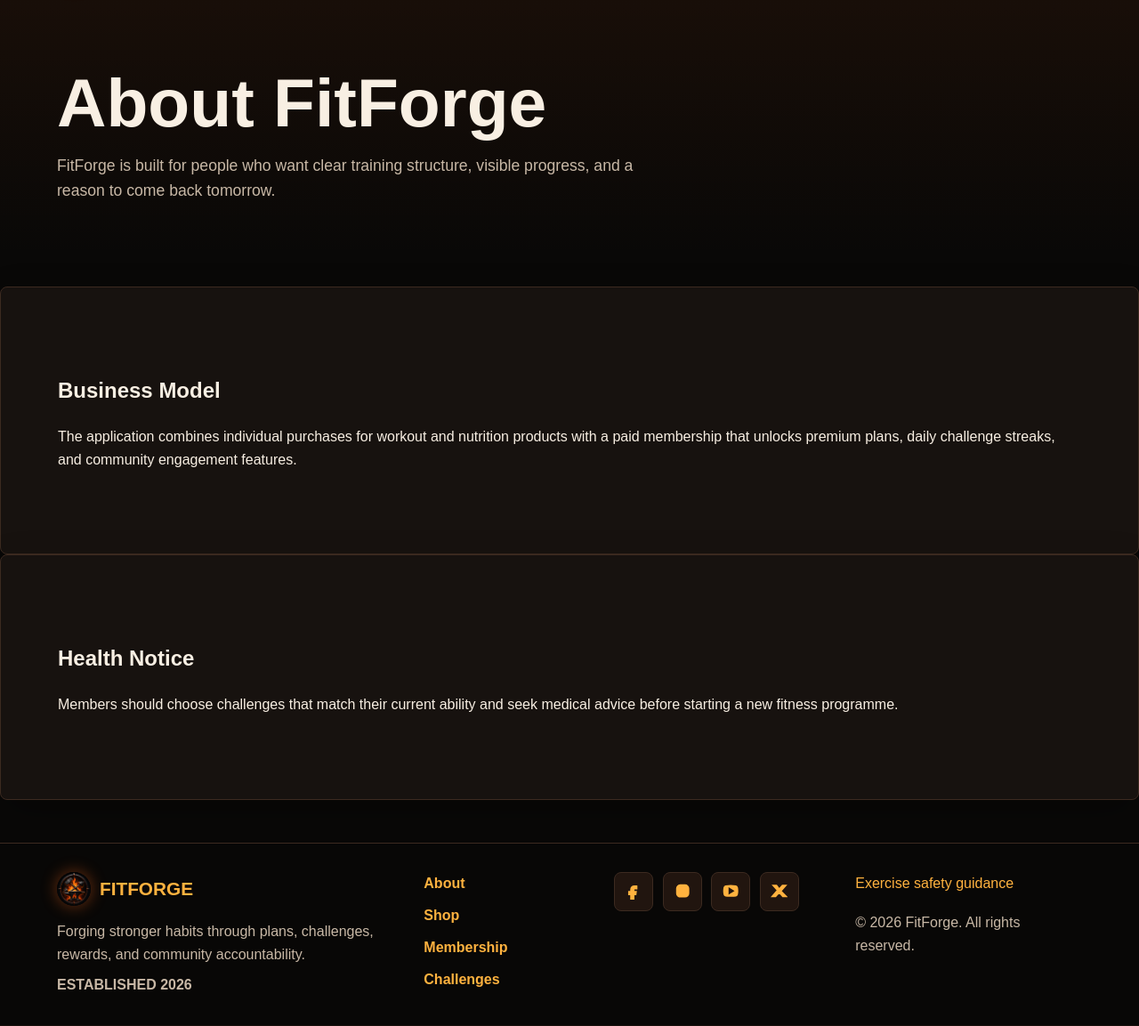
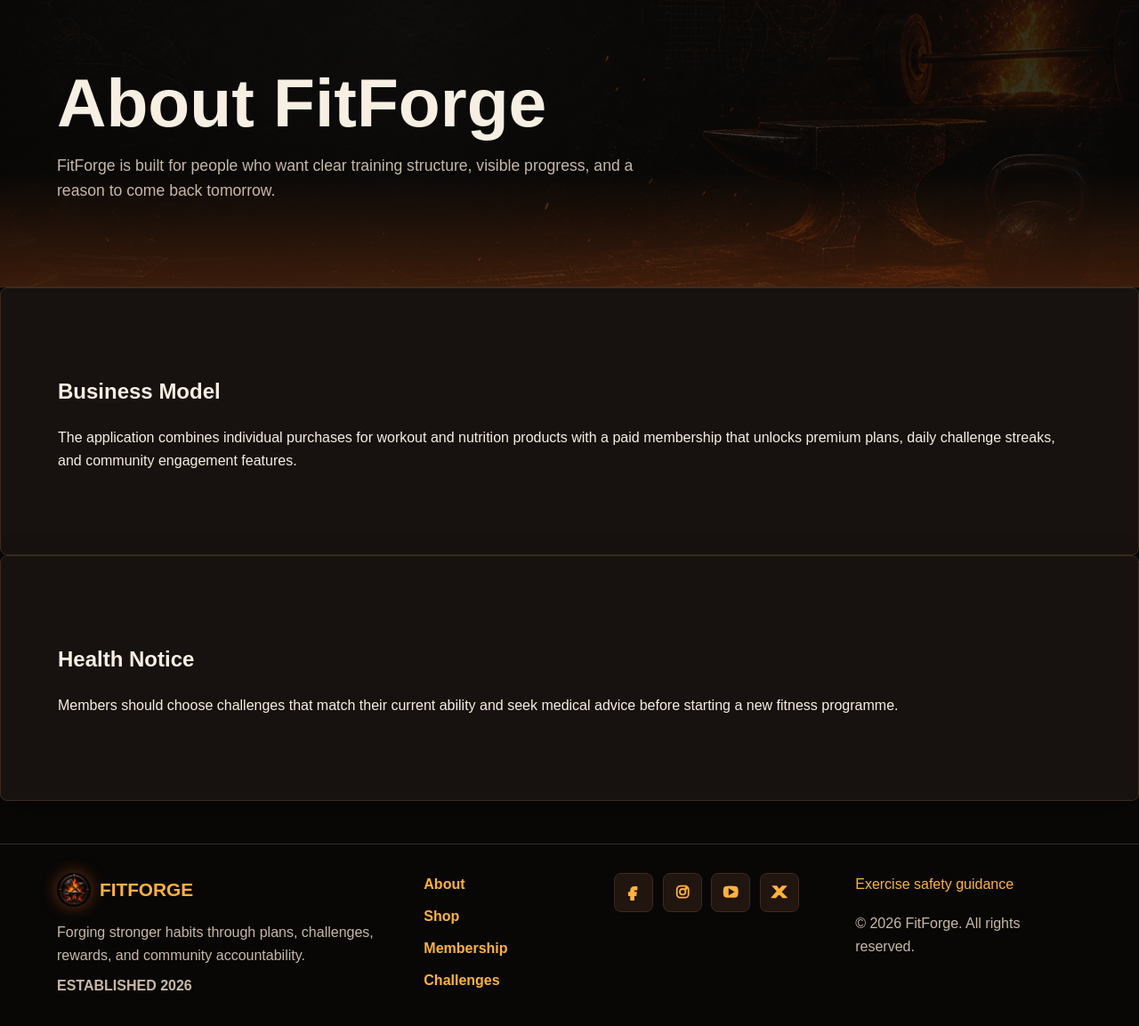
Before and after one commit to OviO17/fitforge, a Django app: page /about/ in a window 1280 px wide. Shown: the part 71-1224 px from the top of the page at 89% size. Run offline with Django 5.2, Linux system fonts and the light colour scheme.

Commit message:
Add themed page header images

```diff
--- a/static/css/styles.css
+++ b/static/css/styles.css
@@ -142,6 +142,14 @@ nav {
     stroke: var(--panel-strong);
 }
 
+.social-icon-outline {
+    fill: none;
+}
+
+.social-icon-outline circle:last-child {
+    fill: currentColor;
+}
+
 .menu-toggle {
     display: none;
     width: 2.75rem;
@@ -197,6 +205,68 @@ nav a,
 .content-band,
 .section-grid {
     padding: clamp(2rem, 6vw, 5rem) clamp(1rem, 5vw, 4rem);
+}
+
+.page-header {
+    position: relative;
+    overflow: hidden;
+    min-height: 18rem;
+    display: grid;
+    align-content: center;
+    border-bottom: 1px solid var(--line);
+    background:
+        linear-gradient(90deg, rgba(9, 8, 7, 0.92), rgba(9, 8, 7, 0.68), rgba(9, 8, 7, 0.86)),
+        linear-gradient(180deg, #17120f, #090807);
+}
+
+.page-header::after {
+    content: "";
+    position: absolute;
+    inset: auto 0 0;
+    height: 40%;
+    background: linear-gradient(0deg, rgba(255, 106, 26, 0.2), transparent);
+    pointer-events: none;
+}
+
+.page-header > * {
+    position: relative;
+    z-index: 1;
+}
+
+.page-header-about {
+    background:
+        linear-gradient(90deg, rgba(9, 8, 7, 0.92), rgba(9, 8, 7, 0.68), rgba(9, 8, 7, 0.86)),
+        url("/static/images/page-about-forge.png") center / cover no-repeat;
+}
+
+.page-header-shop {
+    background:
+        linear-gradient(90deg, rgba(9, 8, 7, 0.92), rgba(9, 8, 7, 0.68), rgba(9, 8, 7, 0.86)),
+        url("/static/images/page-shop-forge.png") center / cover no-repeat;
+}
+
+.page-header-challenges {
+    background:
+        linear-gradient(90deg, rgba(9, 8, 7, 0.92), rgba(9, 8, 7, 0.68), rgba(9, 8, 7, 0.86)),
+        url("/static/images/page-challenges-forge.png") center / cover no-repeat;
+}
+
+.page-header-workouts {
+    background:
+        linear-gradient(90deg, rgba(9, 8, 7, 0.92), rgba(9, 8, 7, 0.68), rgba(9, 8, 7, 0.86)),
+        url("/static/images/page-workouts-forge.png") center / cover no-repeat;
+}
+
+.page-header-membership {
+    background:
+        linear-gradient(90deg, rgba(9, 8, 7, 0.92), rgba(9, 8, 7, 0.68), rgba(9, 8, 7, 0.86)),
+        url("/static/images/page-membership-forge.png") center / cover no-repeat;
+}
+
+.page-header-community {
+    background:
+        linear-gradient(90deg, rgba(9, 8, 7, 0.92), rgba(9, 8, 7, 0.68), rgba(9, 8, 7, 0.86)),
+        url("/static/images/page-community-forge.png") center / cover no-repeat;
 }
 
 .hero {
@@ -458,6 +528,11 @@ nav a,
         padding: 2rem 1rem;
     }
 
+    .page-header {
+        min-height: 15rem;
+        background-position: center;
+    }
+
     .section-grid {
         grid-template-columns: 1fr;
     }
--- a/templates/base.html
+++ b/templates/base.html
@@ -80,7 +80,7 @@
                 </svg>
             </a>
             <a href="https://www.instagram.com/" target="_blank" rel="noopener noreferrer" aria-label="Instagram">
-                <svg class="social-icon" viewBox="0 0 24 24" aria-hidden="true" focusable="false">
+                <svg class="social-icon social-icon-outline" viewBox="0 0 24 24" aria-hidden="true" focusable="false">
                     <rect x="3.5" y="3.5" width="17" height="17" rx="5"/>
                     <circle cx="12" cy="12" r="4.2"/>
                     <circle cx="17.2" cy="6.8" r="1"/>
--- a/templates/catalog/bag.html
+++ b/templates/catalog/bag.html
@@ -1,7 +1,7 @@
 {% extends "base.html" %}
 
 {% block content %}
-<section class="page-header">
+<section class="page-header page-header-shop">
     <h1>Shopping bag</h1>
     <p>Review your items before checkout.</p>
 </section>
--- a/templates/catalog/product_detail.html
+++ b/templates/catalog/product_detail.html
@@ -1,7 +1,7 @@
 {% extends "base.html" %}
 
 {% block content %}
-<section class="page-header">
+<section class="page-header page-header-shop">
     <p class="eyebrow">{{ product.get_product_type_display }}</p>
     <h1>{{ product.name }}</h1>
     <p>{{ product.description }}</p>
--- a/templates/catalog/product_list.html
+++ b/templates/catalog/product_list.html
@@ -1,7 +1,7 @@
 {% extends "base.html" %}
 
 {% block content %}
-<section class="page-header">
+<section class="page-header page-header-shop">
     <h1>FitForge shop</h1>
     <p>Buy workout plans, nutrition guides, and training merchandise.</p>
 </section>
--- a/templates/challenges/challenge_list.html
+++ b/templates/challenges/challenge_list.html
@@ -1,7 +1,7 @@
 {% extends "base.html" %}
 
 {% block content %}
-<section class="page-header">
+<section class="page-header page-header-challenges">
     <h1>Daily challenges</h1>
     <p>Complete simple daily fitness tasks to earn points toward your next FitForge rank.</p>
 </section>
--- a/templates/core/about.html
+++ b/templates/core/about.html
@@ -1,7 +1,7 @@
 {% extends "base.html" %}
 
 {% block content %}
-<section class="page-header">
+<section class="page-header page-header-about">
     <h1>About FitForge</h1>
     <p>FitForge is built for people who want clear training structure, visible progress, and a reason to come back tomorrow.</p>
 </section>
--- a/templates/memberships/detail.html
+++ b/templates/memberships/detail.html
@@ -1,7 +1,7 @@
 {% extends "base.html" %}
 
 {% block content %}
-<section class="page-header">
+<section class="page-header page-header-membership">
     <h1>FitForge membership</h1>
     {% if membership.is_active %}
         <p>Your membership is active until {{ membership.current_period_end|date:"d M Y" }}. Premium workouts are unlocked.</p>
--- a/templates/progress/post_list.html
+++ b/templates/progress/post_list.html
@@ -1,7 +1,7 @@
 {% extends "base.html" %}
 
 {% block content %}
-<section class="page-header">
+<section class="page-header page-header-community">
     <h1>Community progress</h1>
     <p>Share training wins and see how other FitForge members are building consistency.</p>
     <a class="button" href="{% url 'create_progress_post' %}">Share progress</a>
--- a/templates/workouts/workout_detail.html
+++ b/templates/workouts/workout_detail.html
@@ -1,7 +1,7 @@
 {% extends "base.html" %}
 
 {% block content %}
-<section class="page-header">
+<section class="page-header page-header-workouts">
     <p class="eyebrow">{{ workout.get_difficulty_display }} · {{ workout.training_goal }}</p>
     <h1>{{ workout.title }}</h1>
     <p>{{ workout.summary }}</p>
--- a/templates/workouts/workout_list.html
+++ b/templates/workouts/workout_list.html
@@ -1,7 +1,7 @@
 {% extends "base.html" %}
 
 {% block content %}
-<section class="page-header">
+<section class="page-header page-header-workouts">
     <h1>Workout library</h1>
     <p>Complete structured workout sessions to earn more points and move toward your next FitForge rank.</p>
 </section>
```
Also changed, not shown: assets/images/page-about-forge.png (added), assets/images/page-challenges-forge.png (added), assets/images/page-community-forge.png (added), 3 other files.
